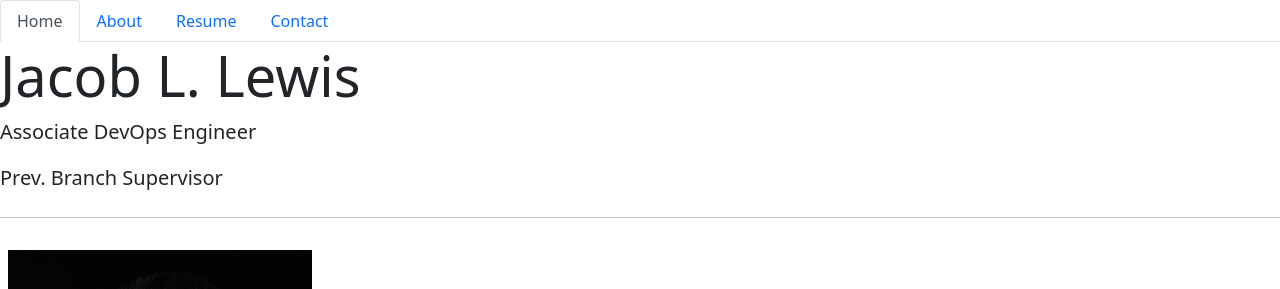
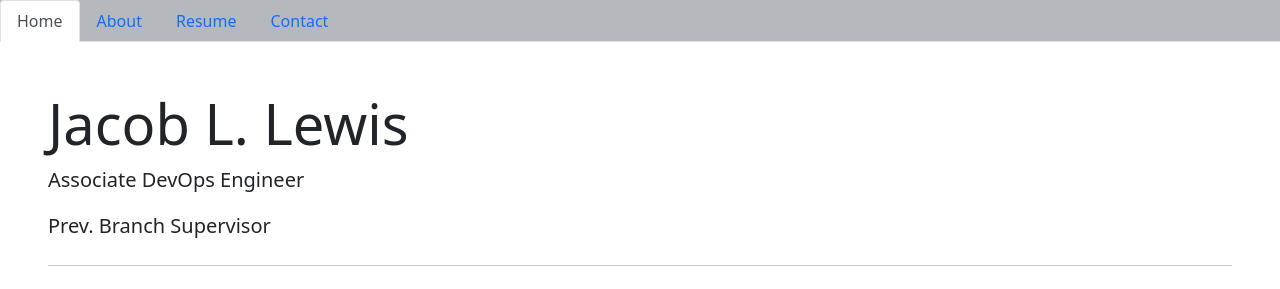
Before and after one commit to JLewis1995/React-Portfolio-JLewis, a React (Create React App) app: page / in a window 1280 px wide. Shown: the top 289 px of the page. Built offline with nearby package versions, Linux system fonts and the light colour scheme.

Commit message:
updated general formatting

```diff
--- a/src/components/Header.js
+++ b/src/components/Header.js
@@ -2,7 +2,7 @@ import React from "react";
 
 export default function Header() {
   return (
-    <div>
+    <div className="m-5">
       <h1 className="display-4">Jacob L. Lewis</h1>
       <p class="lead">Associate DevOps Engineer</p>
       <p class="lead">Prev. Branch Supervisor</p>
--- a/src/components/NavTabs.js
+++ b/src/components/NavTabs.js
@@ -2,18 +2,18 @@ import React from "react";
 
 function NavTabs({ currentPage, handlePageChange }) {
   return (
-    <ul className="nav nav-tabs">
-      <li className="nav-item">
+    <ul className="nav nav-tabs bg-secondary bg-opacity-50">
+      <li className="nav-item font-weight-bold rounded">
         <a
           href="#home"
           onClick={() => handlePageChange("Home")}
-          className={currentPage === "Home" ? "nav-link active" : "nav-link"}
+          className={currentPage === "Home" ? "nav-link active " : "nav-link "}
         >
           Home
         </a>
 
       </li>
-      <li className="nav-item">
+      <li className="nav-item font-weight-bold rounded">
         <a
           href="#about"
           onClick={() => handlePageChange("About")}
@@ -22,7 +22,7 @@ function NavTabs({ currentPage, handlePageChange }) {
           About
         </a>
       </li>
-      <li className="nav-item">
+      <li className="nav-item font-weight-bold rounded">
         <a
           href="#resume"
           onClick={() => handlePageChange("Resume")}
@@ -31,7 +31,7 @@ function NavTabs({ currentPage, handlePageChange }) {
           Resume
         </a>
       </li>
-      <li className="nav-item">
+      <li className="nav-item font-weight-bold rounded">
         <a
           href="#contact"
           onClick={() => handlePageChange("Contact")}
--- a/src/components/pages/About.js
+++ b/src/components/pages/About.js
@@ -3,7 +3,7 @@ import React from "react";
 export default function About() {
   return (
     <div>
-      <div className="row">
+      <div className="row m-5">
         <div className="col-lg-5">
           <div className="jumbotron jumbotron-fluid mx-auto">
             <div className="container text-center">
@@ -37,7 +37,7 @@ export default function About() {
                 Application Services as a DevOps Engineer. I love Formula 1 and
                 the NFL. My favorite driver is Max Verstappen and my favorite
                 NFL team is the Kansas City Chiefs. I look forward to
-                overlanding and camping as much as possible in my
+                overlanding and camping as much as possible in my truck with my pup Kip!
               </p>
             </div>
           </div>
--- a/src/components/pages/Home.js
+++ b/src/components/pages/Home.js
@@ -4,7 +4,7 @@ export default function Home() {
   const first = require("../images/1.jpg");
   const second = require("../images/JL.jpg");
   return (
-    <div>
+    <div className="m-5">
       <div className="col-3">
         <img className="img-fluid p-2" src={first} alt="Jacob Lewis" />
         <br></br>
```
